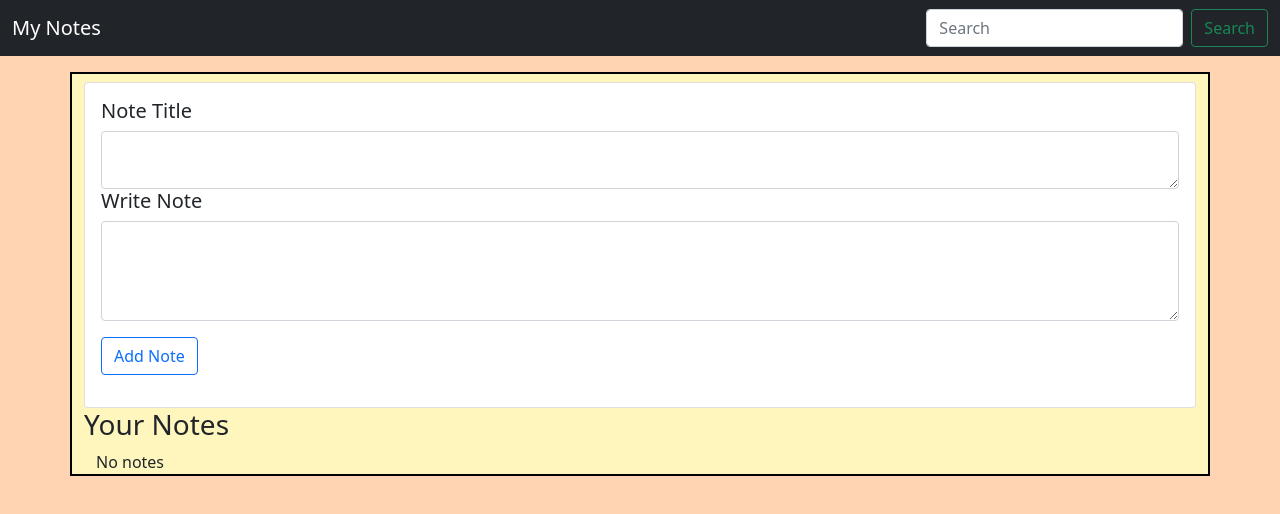
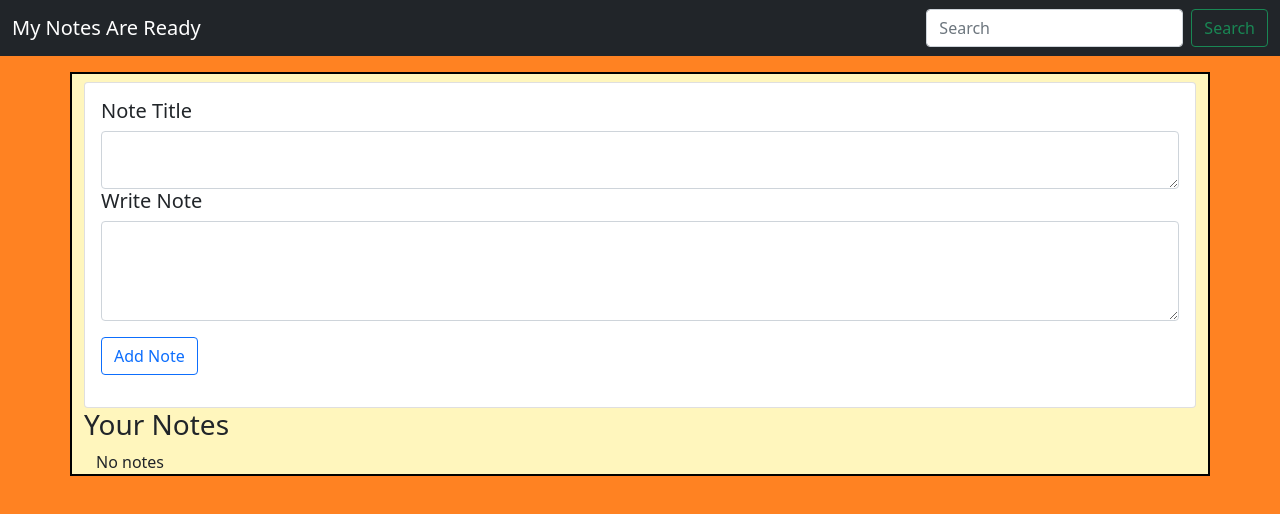
Before and after one commit to suraj4812010/GitLearningRepo, a plain HTML site: page index.html in a window 1280 px wide. Drawn offline with nearby package versions, Linux system fonts and the light colour scheme.

Commit message:
background color changed

```diff
--- a/index.html
+++ b/index.html
@@ -11,10 +11,10 @@
 
 </head>
 
-<body style="background-color: #FFD4B2;">
+<body style="background-color: #ff8222;">
   <nav class="navbar navbar-expand-lg navbar-dark bg-dark" style="background-color: #e6c700;">
     <div class="container-fluid">
-      <a class="navbar-brand" href="#">My Notes</a>
+      <a class="navbar-brand" href="#">My Notes Are Ready</a>
       <form class="d-flex">
         <input class="form-control me-2" type="search" placeholder="Search" id="Searchtxt" aria-label="Search">
         <button class="btn btn-outline-success" type="submit">Search</button>
```
